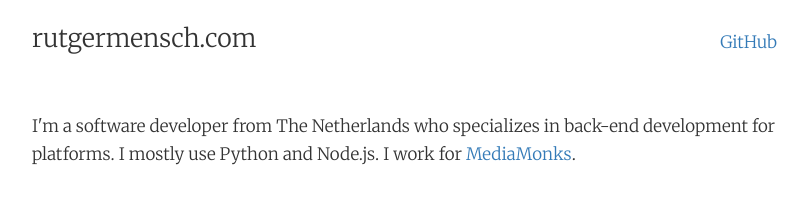
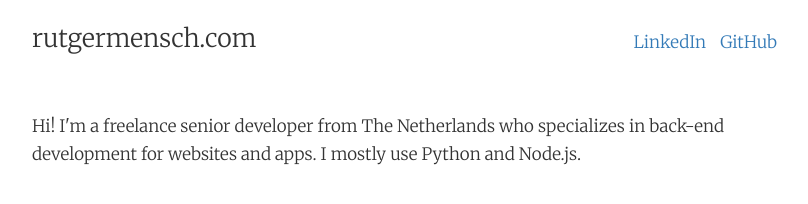
Before and after one commit to deMenschRutger/deMenschRutger.github.io, a plain HTML site: page index.html in a window 1280 px wide. Shown: the whole page, without its empty margins (233-1041 px from the left). Drawn offline with nearby package versions, Linux system fonts and the light colour scheme.

Commit message:
Remove employer

```diff
--- a/index.html
+++ b/index.html
@@ -22,6 +22,9 @@
         <nav class="col-sm-6 col-md-6 text-right">
             <ul class="list-inline">
                 <li>
+                    <a href="https://nl.linkedin.com/in/rutgermensch">LinkedIn</a>
+                </li>
+                <li>
                     <a href="https://github.com/deMenschRutger">GitHub</a>
                 </li>
             </ul>
@@ -31,10 +34,8 @@
         <div class="col-sm-10 col-sm-offset-1 col-md-8 col-md-offset-2">
             <br>
             <p>
-                I'm a software developer from The Netherlands who specializes in
-                back-end development for platforms. I mostly use Python and Node.js. I
-                work for
-                <a href="https://www.mediamonks.com">MediaMonks</a>.
+                Hi! I'm a freelance senior developer from The Netherlands who specializes in
+                back-end development for websites and apps. I mostly use Python and Node.js.
             </p>
         </div>
     </div>
```
